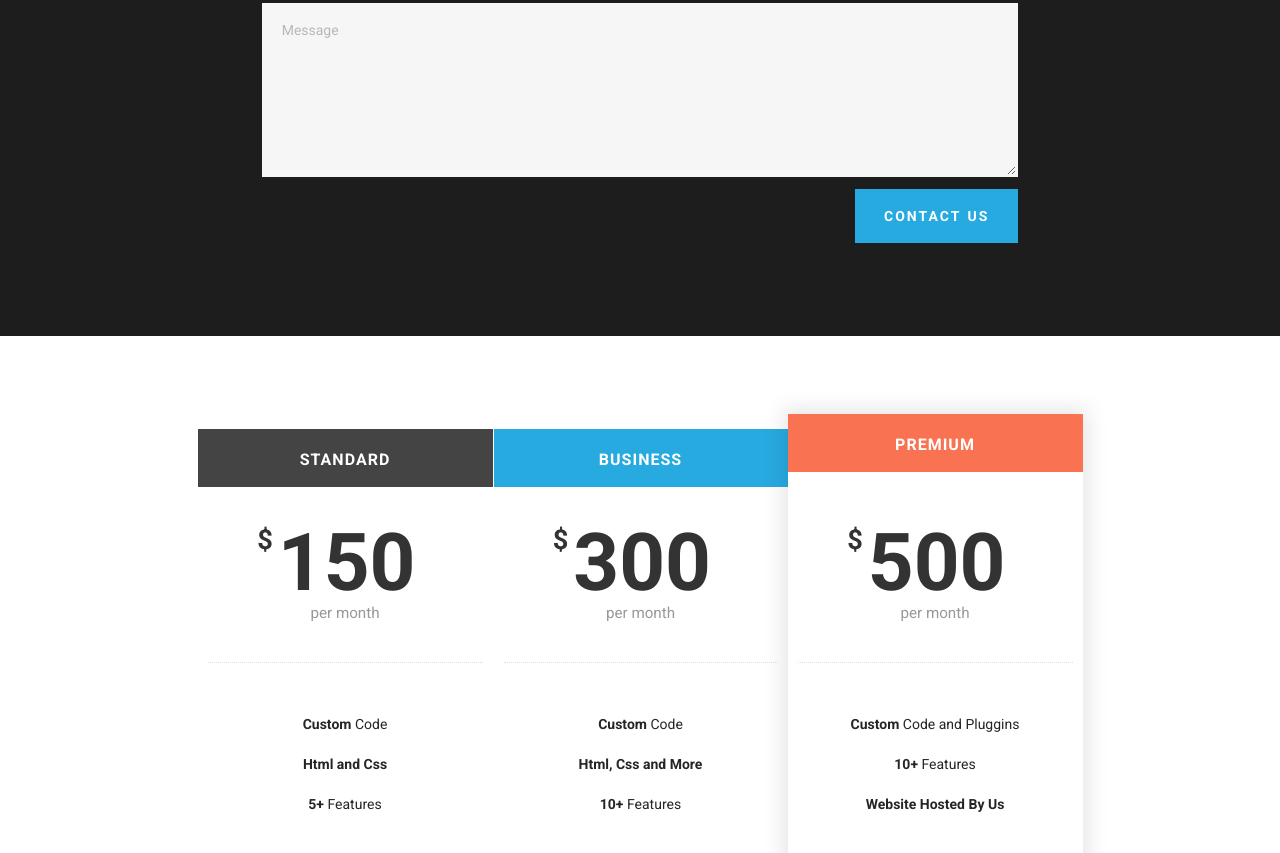
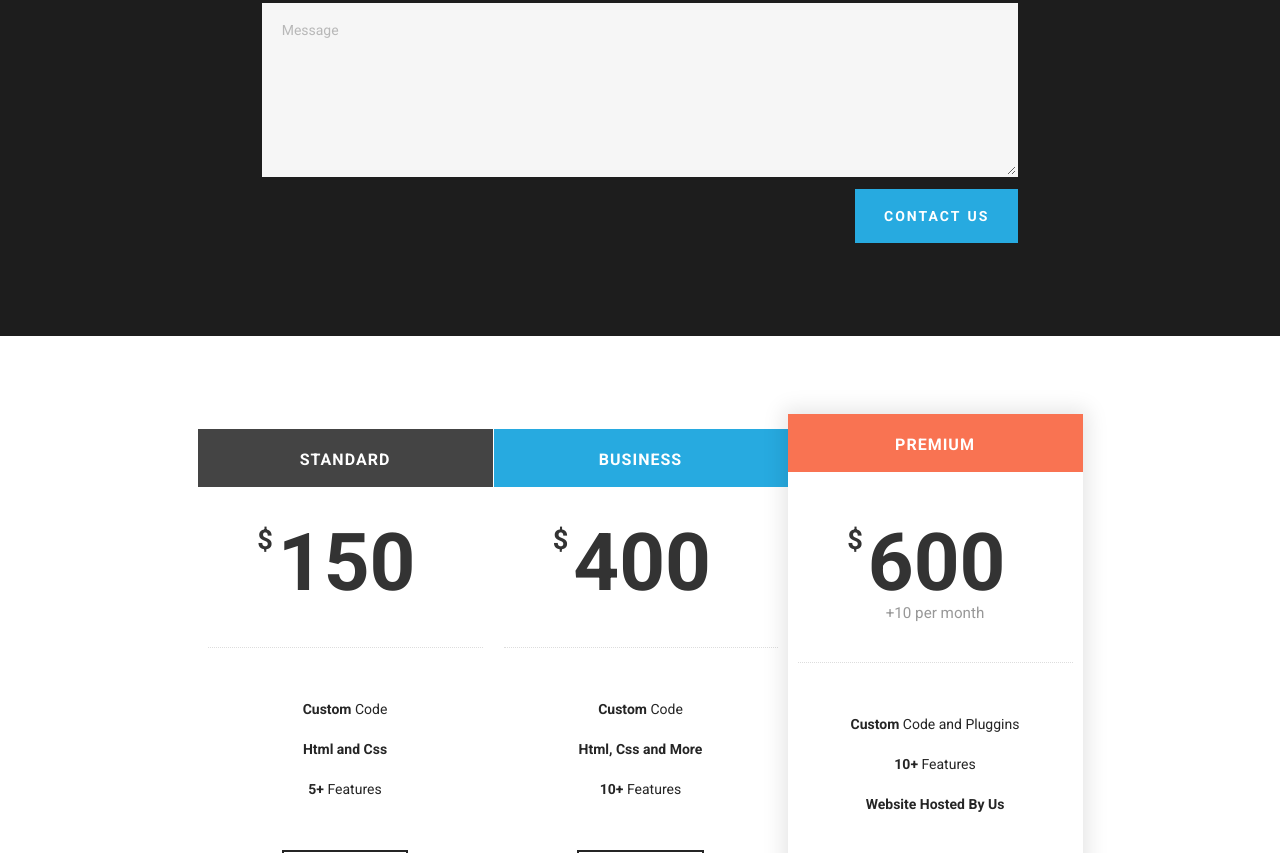
Before and after one commit to ZachFraher/ZachFraher.github.io, a plain HTML site: page index.html in a window 1280 px wide. Shown: the part 1947-2800 px from the top of the page. Drawn offline with Linux system fonts and the light colour scheme.

Commit message:
create github pages

```diff
--- a/index.html
+++ b/index.html
@@ -43,7 +43,7 @@
 
 </section>
 
-<section class="engine"><a rel="external" href="https://mobirise.com">Mobirise</a></section><section class="mbr-box mbr-section mbr-section--relative mbr-section--fixed-size mbr-section--full-height mbr-section--bg-adapted mbr-parallax-background" id="header4-1" style="background-image: url(assets/images/land2-2000x694.png);">
+<section class="engine"><a rel="external" href="https://mobirise.com">Mobirise Web Site Generator</a></section><section class="mbr-box mbr-section mbr-section--relative mbr-section--fixed-size mbr-section--full-height mbr-section--bg-adapted mbr-parallax-background" id="header4-1" style="background-image: url(assets/images/land2-2000x694.png);">
     <div class="mbr-box__magnet mbr-box__magnet--sm-padding mbr-box__magnet--center-center mbr-after-navbar">
 
         <div class="mbr-box__container mbr-section__container container">
@@ -97,7 +97,7 @@
                             <div class="hide" data-form-alert-success="true">Thanks for contacting us, you will recieve a response soon!</div>
                         </div>
                         <form action="https://mobirise.com/" method="post" data-form-title="CONTACT FORM">
-                            <input type="hidden" value="DdeuPDCk3ehGmlDFnofhDG/rk0rlTbg9VvXWVLWWImkoS4XQHFsoXloKYp0p8l9COOjMxyhKvbF+ULbsHtAMYdwa+OuhfEIja6KkZm2q4pdAYMl4YIOiTJNEoGP1Ajot" data-form-email="true">
+                            <input type="hidden" value="ZojTcttqmTNBBTQkCljwOYdlCQIvJBNXHYVia+1AYTqgjPAqWyTBxfH9jJ89x4x+0+NggRnmPyt85deFLYFlajeyHWGki+E7Feml1KSXieCx29AtUZ9O524PnAuhK0+h" data-form-email="true">
                             <div class="form-group">
                                 <input type="text" class="form-control" name="name" required="" placeholder="Name*" data-form-field="Name">
                             </div>
@@ -137,7 +137,7 @@
                                     <sup class="mbr-number__left">$</sup><span class="mbr-number__value">150</span>
                                 </div>
                             </div>
-                            <div class="mbr-number__caption">per month</div>
+                            <div class="mbr-number__caption"></div>
                         </div>
                     </div>
                     <div class="mbr-plan__details"><ul><li><strong>Custom</strong> Code</li><li><strong>Html and Css</strong></li><li><strong>5+ </strong>Features</li></ul></div>
@@ -157,10 +157,10 @@
                         <div class="mbr-number mbr-number--price">
                             <div class="mbr-number__num">
                                 <div class="mbr-number__group">
-                                    <sup class="mbr-number__left">$</sup><span class="mbr-number__value">300</span>
+                                    <sup class="mbr-number__left">$</sup><span class="mbr-number__value">400</span>
                                 </div>
                             </div>
-                            <div class="mbr-number__caption">per month</div>
+                            <div class="mbr-number__caption"></div>
                         </div>
                     </div>
                     <div class="mbr-plan__details"><ul><li><strong>Custom</strong> Code</li><li><strong>Html, Css and More</strong></li><li><strong>10+ </strong>Features</li></ul></div>
@@ -180,10 +180,10 @@
                         <div class="mbr-number mbr-number--price">
                             <div class="mbr-number__num">
                                 <div class="mbr-number__group">
-                                    <sup class="mbr-number__left">$</sup><span class="mbr-number__value">500</span>
+                                    <sup class="mbr-number__left">$</sup><span class="mbr-number__value">600</span>
                                 </div>
                             </div>
-                            <div class="mbr-number__caption">per month</div>
+                            <div class="mbr-number__caption">+10 per month</div>
                         </div>
                     </div>
                     <div class="mbr-plan__details"><ul><li><strong>Custom</strong> Code and Pluggins</li><li><strong>10+</strong> Features</li><li><strong>Website Hosted By Us</strong></li></ul></div>
```
Also changed, not shown: 1 other file.
